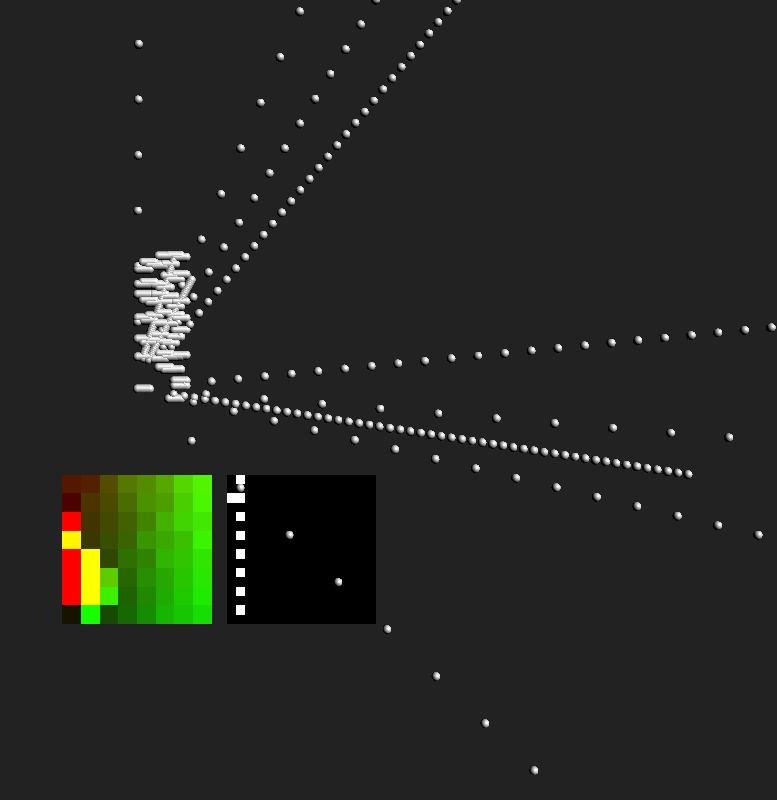
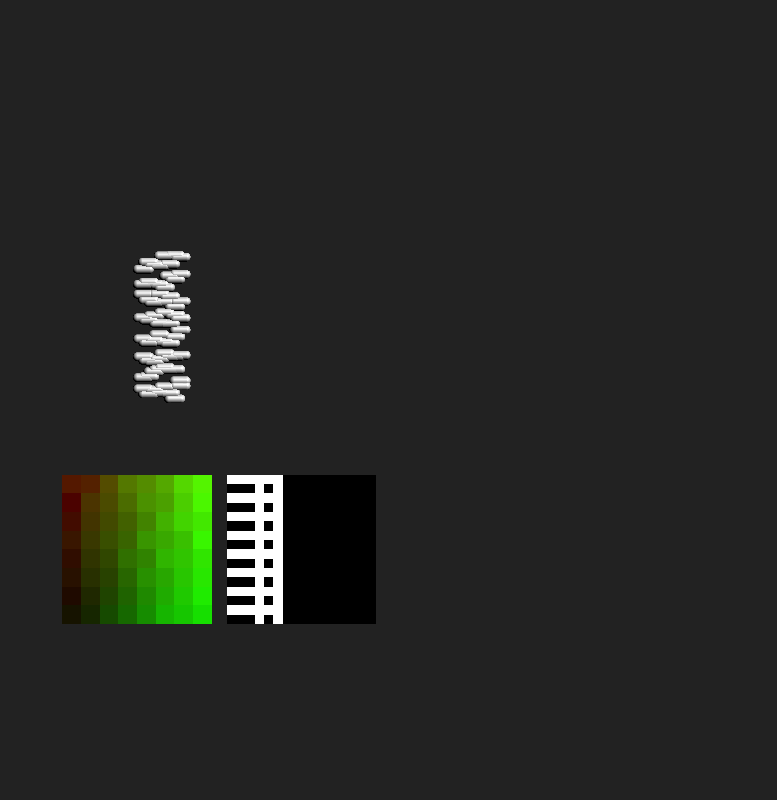
Before and after one commit to schteppe/gpu-physics.js, a plain HTML site: page index.html in a window 1280 px wide. Shown: the whole page, without its empty margins (503-1280 px from the left). Drawn offline with Linux system fonts and the light colour scheme; animation ran at ten frames a second.

Commit message:
clean up a bit

```diff
--- a/index.html
+++ b/index.html
@@ -95,7 +95,7 @@ void main() {
                         float len = length(r);
                         if(len > 0.0 && len < radius * 2.0){
                             vec3 dir = normalize(r);
-                            force -= stiffness * (len - 2.0 * radius) * dir + damping * dot(velocity, dir) * dir;
+                            //force -= stiffness * (len - 2.0 * radius) * dir + damping * dot(velocity, dir) * dir;
                         }
                     }
                 }
--- a/main.js
+++ b/main.js
@@ -30,6 +30,24 @@ function getCellSize(out){
   return out.set(1/numParticles,1/numParticles,1/numParticles);
 }
 
+function getGridPos(out){
+  return out.set(0,0,0);
+}
+
+function getCellResolution(out){
+  return (out || new THREE.Vector3()).set(numParticles, numParticles, numParticles);
+}
+
+function getDefines(){
+  var gridResolution = getCellResolution();
+  return {
+    resolution: 'vec2( ' + numParticles.toFixed( 1 ) + ', ' + numParticles.toFixed( 1 ) + " )",
+    cellResolution: (
+      'vec3( ' + gridResolution.x.toFixed( 1 ) + ', ' + gridResolution.y.toFixed( 1 ) + ', ' + gridResolution.z.toFixed( 1 ) + " )"
+    )
+  };
+}
+
 function init() {
   container = document.getElementById( 'container' );
 
@@ -45,7 +63,7 @@ function init() {
     uniforms: { texture: { value: null } },
     vertexShader: getShader( 'vertexShader' ),
     fragmentShader: getShader( 'testFrag' ),
-    defines: { resolution: 'vec2( ' + numParticles.toFixed( 1 ) + ', ' + numParticles.toFixed( 1 ) + " )" }
+    defines: getDefines()
   });
 
   // RTT scene
@@ -71,7 +89,6 @@ function init() {
   velTextureWrite = createRenderTarget(numParticles, numParticles);
   forceTexture = createRenderTarget(numParticles, numParticles);
   gridTexture = createRenderTarget(2*numParticles, 2*numParticles);
-
   setInitialState(numParticles, posTextureRead, velTextureRead);
 
   // main 3D scene
@@ -126,7 +143,7 @@ function init() {
     },
     vertexShader: getShader( 'vertexShader' ),
     fragmentShader: getShader( 'updatePositionFrag' ),
-    defines: { resolution: 'vec2( ' + numParticles.toFixed( 1 ) + ', ' + numParticles.toFixed( 1 ) + " )" }
+    defines: getDefines()
   });
 
   // Update velocity
@@ -139,14 +156,14 @@ function init() {
     },
     vertexShader: getShader( 'vertexShader' ),
     fragmentShader: getShader( 'updateVelocityFrag' ),
-    defines: { resolution: 'vec2( ' + numParticles.toFixed( 1 ) + ', ' + numParticles.toFixed( 1 ) + " )" }
+    defines: getDefines()
   });
 
   // Update force material
   updateForceMaterial = new THREE.ShaderMaterial({
     uniforms: {
       cellSize: { value: getCellSize(new THREE.Vector3()) },
-      gridPos: { value: new THREE.Vector3(0,0,0) },
+      gridPos: { value: getGridPos(new THREE.Vector3()) },
       posTex:  { value: null },
       velTex:  { value: null },
       gridTex:  { value: null },
@@ -158,10 +175,7 @@ function init() {
     },
     vertexShader: getShader( 'vertexShader' ),
     fragmentShader: getShader( 'updateForceFrag' ),
-    defines: {
-      resolution: 'vec2( ' + numParticles.toFixed( 1 ) + ', ' + numParticles.toFixed( 1 ) + " )",
-      cellResolution: 'vec3( ' + numParticles.toFixed( 1 ) + ', ' + numParticles.toFixed( 1 ) + ', ' + numParticles.toFixed( 1 ) + " )"
-    }
+    defines: getDefines()
   });
 
   // Scene for mapping the particle positions to the grid cells
@@ -170,14 +184,11 @@ function init() {
     uniforms: {
       posTex: { value: null },
       cellSize: { value: getCellSize(new THREE.Vector3()) },
-      gridPos: { value: new THREE.Vector3(.3,0,0) },
+      gridPos: { value: getGridPos(new THREE.Vector3()) },
     },
     vertexShader: getShader( 'mapParticleToCellVert' ),
     fragmentShader: getShader( 'mapParticleToCellFrag' ),
-    defines: {
-      resolution: 'vec2( ' + numParticles.toFixed( 1 ) + ', ' + numParticles.toFixed( 1 ) + " )",
-      cellResolution: 'vec3( ' + numParticles.toFixed( 1 ) + ', ' + numParticles.toFixed( 1 ) + ', ' + numParticles.toFixed( 1 ) + " )"
-    }
+    defines: getDefines()
   });
   var mapParticleGeometry = new THREE.BufferGeometry();
   var positions = new Float32Array( 3 * numParticles * numParticles );
```
